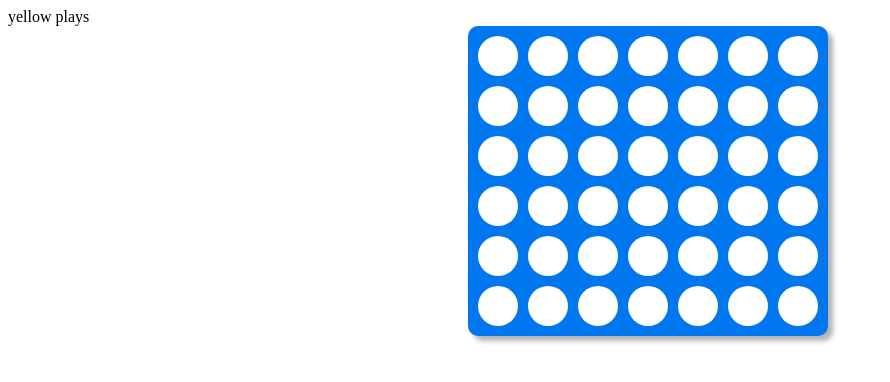
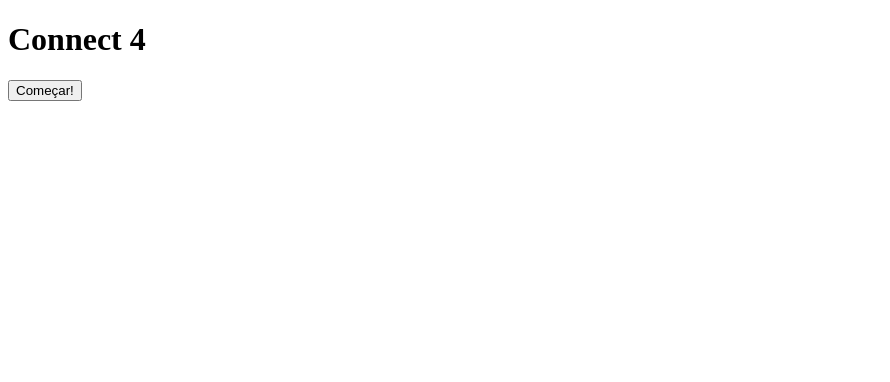
Before and after one commit to JulCzar/connect-4, a React (Create React App) app: page / in a window 1280 px wide. Shown: the top 382 px of the page, without its empty margins (0-890 px from the left). Built offline with nearby package versions, Linux system fonts and the light colour scheme.

Commit message:
implement router

```diff
--- a/package.json
+++ b/package.json
@@ -13,6 +13,7 @@
     "@types/styled-components": "^5.1.25",
     "react": "^18.1.0",
     "react-dom": "^18.1.0",
+    "react-router-dom": "6",
     "react-scripts": "5.0.1",
     "styled-components": "^5.3.5",
     "typescript": "^4.4.2",
--- a/src/index.tsx
+++ b/src/index.tsx
@@ -1,8 +1,8 @@
 import React from 'react';
 import ReactDOM from 'react-dom/client';
-import App from './App';
+import Router from './router';
 
 const _root = document.getElementById('root')!;
 const root = ReactDOM.createRoot(_root);
 
-root.render(<App />);
+root.render(<Router />);
--- /dev/null
+++ b/src/router/routes.tsx
@@ -0,0 +1,13 @@
+import React from 'react';
+import { useRoutes } from 'react-router-dom';
+import * as screen from '../screens';
+
+const Routes: React.FC = () => {
+  const routes = useRoutes([
+    { path: '/', element: <screen.Home /> },
+    { path: 'board', element: <screen.Board /> },
+  ]);
+  return routes;
+};
+
+export default Routes;
--- a/src/App.tsx
+++ b/src/screens/Board.tsx
@@ -1,5 +1,5 @@
-import Board from './components/Board';
-import { AppStyles } from './styles';
+import Board from '../components/Board';
+import { AppStyles } from '../styles';
 
 function App() {
   return (
--- /dev/null
+++ b/src/screens/Home.tsx
@@ -0,0 +1,17 @@
+import React from 'react';
+import { useNavigate } from 'react-router-dom';
+
+const Home: React.FC = () => {
+  const navigate = useNavigate();
+
+  const handleClick = () => navigate('/board');
+
+  return (
+    <div>
+      <h1>Connect 4</h1>
+      <button onClick={handleClick}>Começar!</button>
+    </div>
+  );
+};
+
+export default Home;
--- /dev/null
+++ b/src/screens/index.ts
@@ -0,0 +1,2 @@
+export { default as Home } from './Home';
+export { default as Board } from './Board';
```
Also changed, not shown: src/router/index.tsx (added, +11 -0 lines), 1 other file (tests, documents, lock files or other folders).
